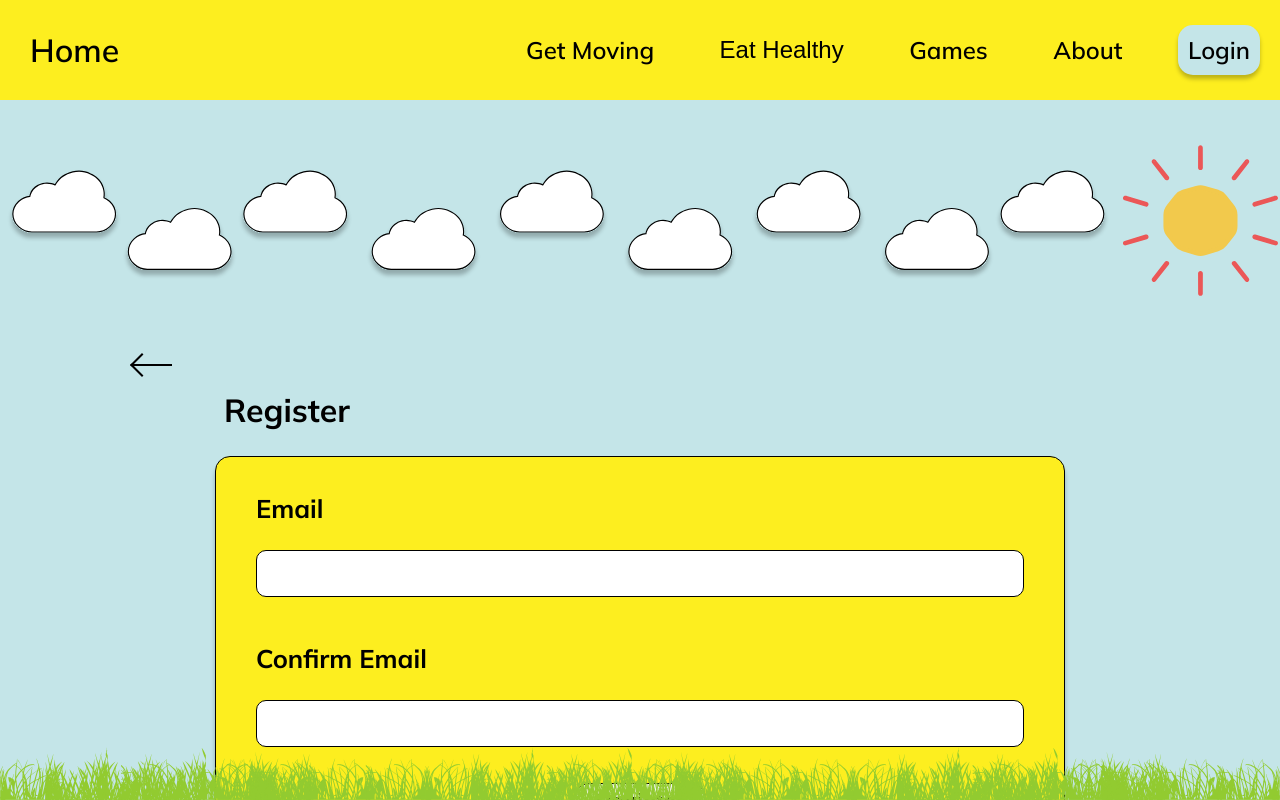
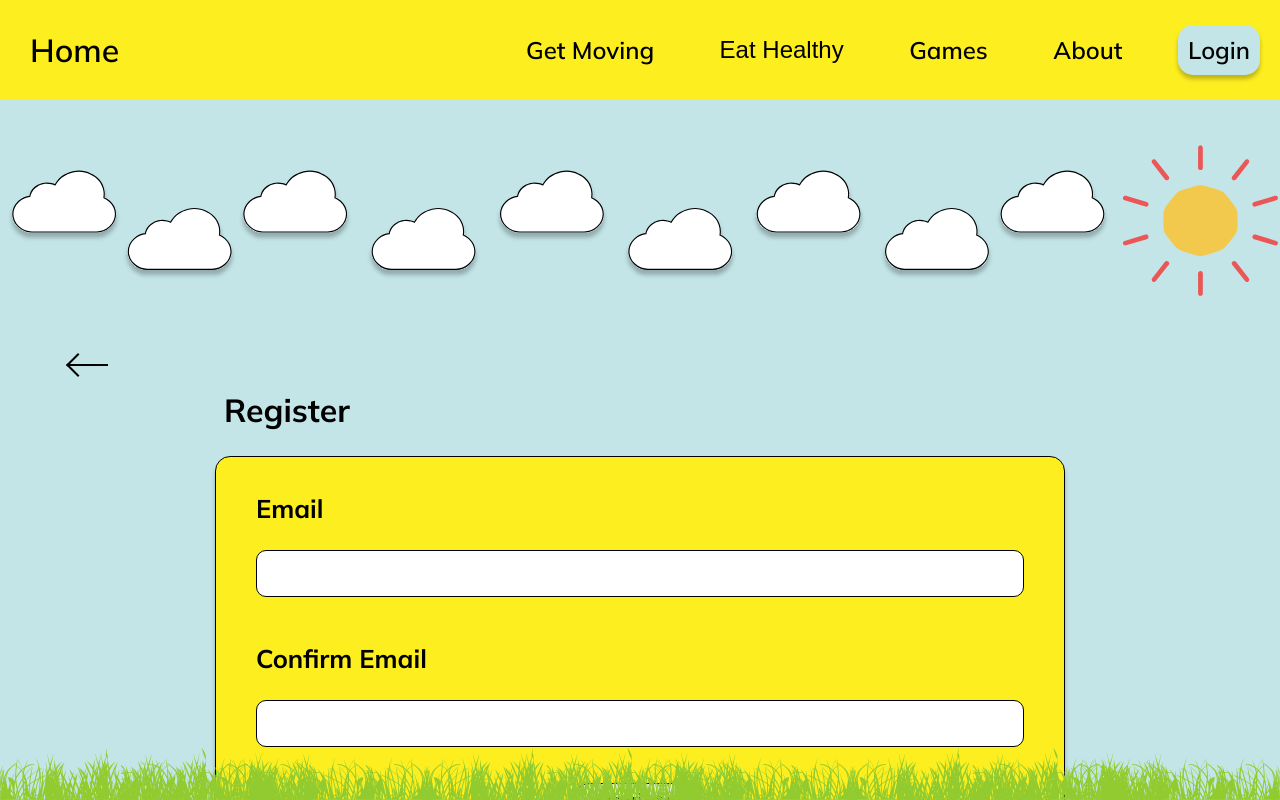
Before and after one commit to hergin/Henry-Gets-Moving-Frontend, a React (Create React App) app: page /register in a window 1280 px wide. Shown: the top 800 px of the page. Built offline with nearby package versions, Linux system fonts and the light colour scheme.

Commit message:
calandar page styling

```diff
--- a/src/Components/BackArrow/BackArrow.scss
+++ b/src/Components/BackArrow/BackArrow.scss
@@ -18,7 +18,7 @@
   }
 
   @media (min-width: 1000px) {
-    width: 80%;
+    width: 90%;
     margin: auto;
 
     .desktop{
--- a/src/Pages/Exercise/Exercise.scss
+++ b/src/Pages/Exercise/Exercise.scss
@@ -191,6 +191,10 @@
     .category {
       font-size: 1rem;
     }
+
+    .edit-content{
+      width: 80%;
+    }
   }
   //Phone Styling
   @media (max-width: 750px) {
```
